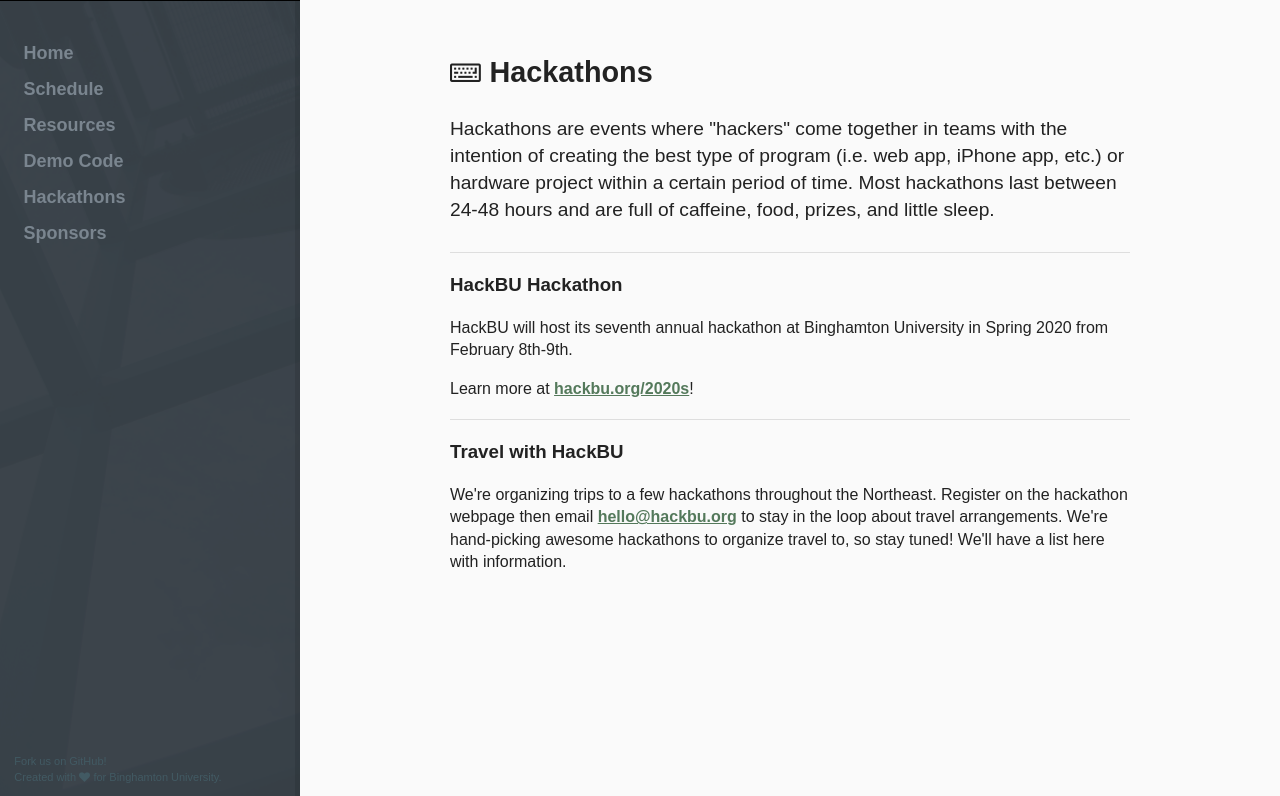
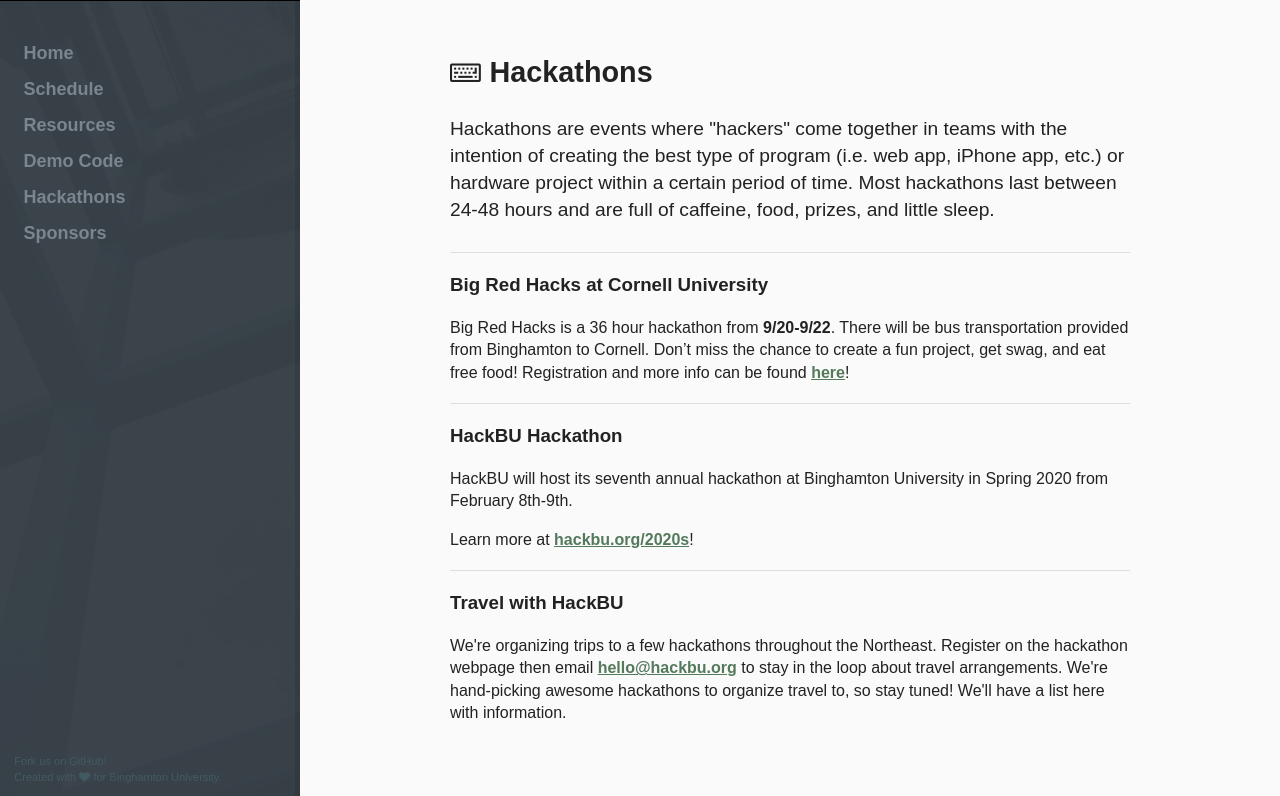
Before and after one commit to hackbinghamton/hackbinghamton.github.io, a Jekyll site: the page built from hackathons/index.html, in a window 1280 px wide, cut to the strip 104-900 px from the top of the page. Built offline with Jekyll 4.4.1, drawn with Linux system fonts in a browser that asks for light colours; nearby versions of some CDN libraries.

Commit message:
add big red hacks

```diff
--- a/hackathons/index.html
+++ b/hackathons/index.html
@@ -8,12 +8,10 @@
 	<h2><i class="fa fa-keyboard-o"></i>Hackathons</h2>
 	<p>Hackathons are events where "hackers" come together in teams with the intention of creating the best type of program (i.e. web app, iPhone app, etc.) or hardware project within a certain period of time. Most hackathons last between 24-48 hours and are full of caffeine, food, prizes, and little sleep.</p>
 </div>
-<!--
 <div class="article">
-	<h3>HackAE - America East Hackathon hosted at Binghamton University</h3>
-	<p>HackBU and the America East Academic Consortium, an academic initiative of the America East Conference, are hosting the first ever conference-wide hackathon on November 5, 2016. The event will last 24 hours and bring 400 students from all America East schools .  Inspired by the upcoming presidential election, the event will be a civic hackathon, one that is designed to provide students from America East member universities with the opportunity to build software and hardware projects that encourage civic engagement and/or address real-world challenges facing our society. </p>
-	<p>Learn more at <a href="http://theaeac.org/events/hackae/">theaeac.org/events/hackae</a>!</p>
-</div> -->
+	<h3>Big Red Hacks at Cornell University</h3>
+	<p> Big Red Hacks is a 36 hour hackathon from <b>9/20-9/22</b>. There will be bus transportation provided from Binghamton to Cornell. Don’t miss the chance to create a fun project, get swag, and eat free food! Registration and more info can be found <a href="https://www.bigredhacks.com/ ">here</a>!</p>
+</div>
 
 <div class="article">
 	<h3>HackBU Hackathon</h3>
```
